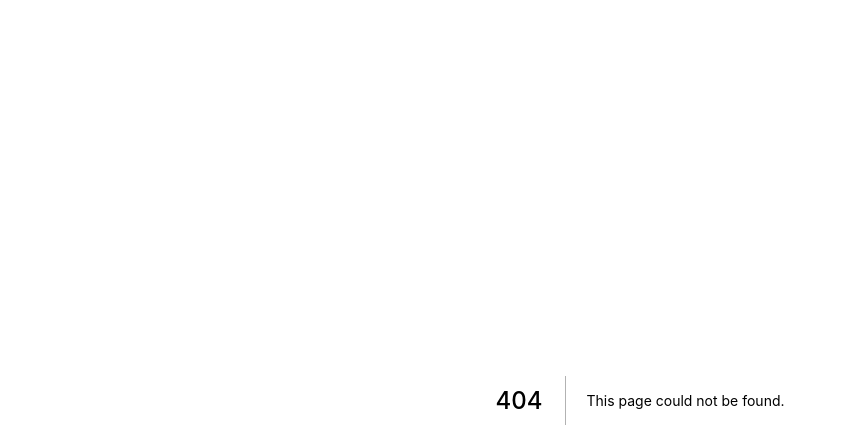
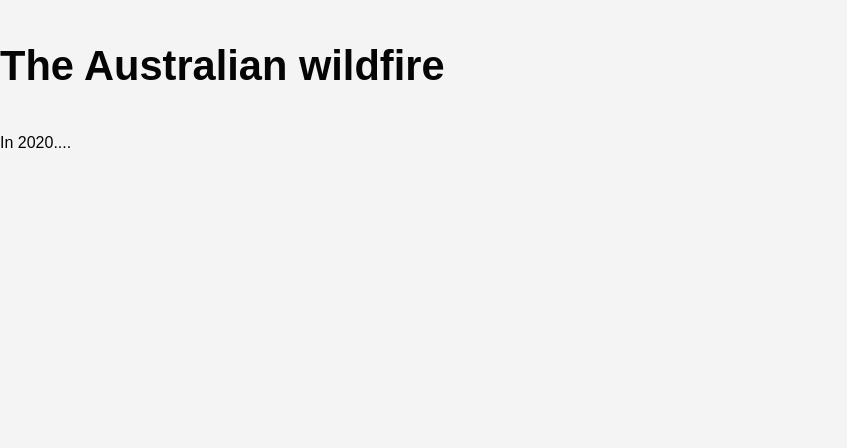
Before and after one commit to MikeyJL/environment-blog, a Next.js app: page /blog/cyclone-amphan in a window 1280 px wide. Before the commit this address had no page. Shown: the top 448 px of the page, without its empty margins (0-847 px from the left). Built offline with nearby package versions, Linux system fonts and the light colour scheme.

Commit message:
Added support for global layout

```diff
--- /dev/null
+++ b/components/Header.js
@@ -0,0 +1,11 @@
+import styles from '../styles/Header.module.css'
+
+export default function Header () {
+    return (
+        <div className={ styles.header }>
+            <div className={ styles.link }>
+
+            </div>
+        </div>
+    )
+}
--- /dev/null
+++ b/components/Layout.js
@@ -0,0 +1,10 @@
+import Header from './Header'
+
+export default function Layout ({ children }) {
+        return  (
+        <div>
+            <Header />
+            { children }
+        </div>
+    )
+}
--- a/components/Post.js
+++ b/components/Post.js
@@ -19,9 +19,9 @@ export const Post = ({ post }) => {
                 className={ styles.image }
             />
             <div className={ styles.header }>
-                <h2>
+                <h3>
                     { meta.title }
-                </h2>
+                </h3>
                 <p>
                     { meta.description }
                 </p>
--- a/pages/_app.js
+++ b/pages/_app.js
@@ -1,7 +1,10 @@
 import '../styles/globals.css'
+import Layout from '../components/Layout'
 
-function MyApp({ Component, pageProps }) {
-  return <Component {...pageProps} />
+export default function MyApp({ Component, pageProps }) {
+  return (
+    <Layout>
+      <Component { ...pageProps } />
+    </Layout>
+  )
 }
-
-export default MyApp
--- /dev/null
+++ b/pages/blog/cyclone-amphan/index.mdx
@@ -0,0 +1,14 @@
+import BlogPost from '../../../components/BlogPost.js'
+
+export const meta = {
+    title: 'Cyclone Amphan',
+    description: 'TEX',
+    date: '02-04-2021',
+    image: 'cyclone.jpg'
+}
+
+export default ({ children }) => <BlogPost meta={ meta }>{ children }</BlogPost>
+
+## The Australian wildfire
+
+In 2020....
--- a/pages/index.js
+++ b/pages/index.js
@@ -31,6 +31,10 @@ export default function Home() {
             width={ 300 }
           />
         </div>
+        <div className="spacer--large"/>
+        <h2 className="side-padding">
+          Recent disasters
+        </h2>
         <div className={ styles.posts }>
           { posts.map((post) => (
             <Post
--- /dev/null
+++ b/styles/Header.module.css
@@ -0,0 +1,4 @@
+.header {
+    display: flex;
+    justify-content: space-between;
+}
--- a/styles/Home.module.css
+++ b/styles/Home.module.css
@@ -20,6 +20,6 @@
   display: grid;
   grid-template-columns: repeat(3, 1fr);
   grid-gap: 4rem;
-  margin: 8rem 0;
-  padding: 0 var(--side-padding);
+  padding: 4rem var(--side-padding);
+  background-color: var(--background-faded);
 }
--- a/styles/Post.module.css
+++ b/styles/Post.module.css
@@ -6,3 +6,7 @@
 .header * {
     margin: 0;
 }
+.article {
+    width: 300px;
+    margin: auto;
+}
--- a/styles/globals.css
+++ b/styles/globals.css
@@ -5,6 +5,7 @@
   --accent-primary: #050505;
   --accent-secondary: green;
   --background: #F4F4F4;
+  --background-faded: #00800010;
   --foreground: white;
   --transition-standard: cubic-bezier(.165, .84, .44, 1);
   --side-padding: 4%;
@@ -26,3 +27,22 @@ a {
 img {
   border-radius: 10px;
 }
+h1, h2, .text--large {
+  font-size: 2.6rem;
+}
+h3, .text--small {
+  font-size: 1.6rem;
+}
+
+/* Other Elements */
+.spacer--large {
+  height: 8rem;
+}
+.spacer--small {
+  height: 4rem;
+}
+
+/* Tailwinds */
+.side-padding {
+  padding: 0 var(--side-padding);
+}
```
Also changed, not shown: pages/blog/russian-oil-spill/index.mdx (added, +14 -0 lines), public/img/cyclone.jpg (added), public/img/oil.png (added).
